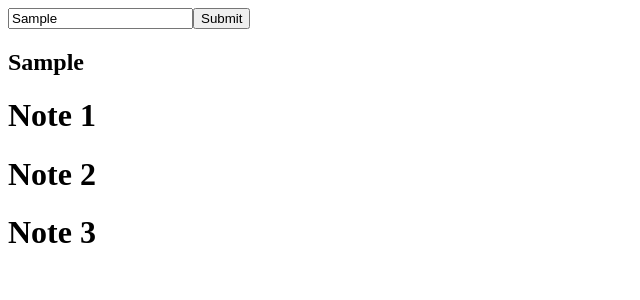
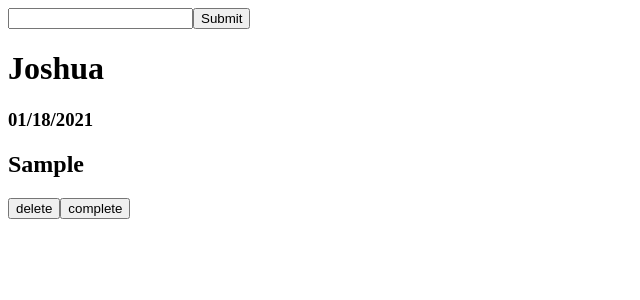
Before and after one commit to Laika-Beats/react-course, a React (Create React App) app: page / in a window 1280 px wide. Both pictures are taken after typing "Sample" into the empty fields and a click on the button "Submit". Shown: the top 300 px of the page, without its empty margins (0-640 px from the left). Built offline with nearby package versions, Linux system fonts and the light colour scheme.

Commit message:
i can feel the progression

```diff
--- a/src/App.js
+++ b/src/App.js
@@ -1,12 +1,21 @@
-import React from "react";
+import React, { useState } from "react";
 import CreateNote from "./components/CreateNote";
 import NoteList from "./components/NoteList";
 
 function App() {
+  const user = "Joshua";
+  const [input, setInput] = useState("");
+  const [notes, setNotes] = useState([]);
+
   return (
     <div>
-      <CreateNote />
-      <NoteList />
+      <CreateNote
+        setInput={setInput}
+        input={input}
+        setNotes={setNotes}
+        notes={notes}
+      />
+      <NoteList user={user} notes={notes} setNotes={setNotes} input={input} />
     </div>
   );
 }
--- a/src/components/CreateNote.js
+++ b/src/components/CreateNote.js
@@ -1,16 +1,11 @@
-import React, { useState } from "react";
+import React from "react";
 
-function CreateNote() {
-  const [input, setInput] = useState("");
-  const [notes, setNotes] = useState([]);
-
+function CreateNote({ setInput, setNotes, input, notes }) {
   let noteInput = (e) => {
-    console.log(e.target.value);
     setInput(e.target.value);
   };
   const submitNote = (e) => {
     e.preventDefault();
-    console.log("Hey");
     setNotes([...notes, input]);
     setInput("");
   };
@@ -18,10 +13,9 @@ function CreateNote() {
   return (
     <div>
       <form onSubmit={submitNote}>
-        <input onChange={noteInput}></input>
+        <input value={input} onChange={noteInput}></input>
         <button>Submit</button>
       </form>
-      <h2>{notes}</h2>
     </div>
   );
 }
--- /dev/null
+++ b/src/components/Note.js
@@ -0,0 +1,30 @@
+import React from "react";
+
+function Note({ user, note, setNotes, notes, key }) {
+  let newDate = new Date();
+  let date = newDate.getDate();
+  let month = newDate.getMonth() + 1;
+  if (month < 10) {
+    month = `0${month}`;
+  } else {
+    month = newDate.getMonth();
+  }
+
+  let year = newDate.getFullYear();
+  const deleteNote = () => {
+    setNotes(notes.filter((n) => n !== note));
+  };
+  return (
+    <div>
+      <h1>{user}</h1>
+      <h3>
+        {month}/{date}/{year}
+      </h3>
+      <h2>{note}</h2>
+      <button onClick={deleteNote}>delete</button>
+      <button>complete</button>
+    </div>
+  );
+}
+
+export default Note;
--- a/src/components/NoteList.js
+++ b/src/components/NoteList.js
@@ -1,11 +1,12 @@
 import React from "react";
+import Note from "./Note";
 
-function NoteList() {
+function NoteList({ user, notes, setNotes }) {
   return (
     <div>
-      <h1>Note 1</h1>
-      <h1>Note 2</h1>
-      <h1>Note 3</h1>
+      {notes.map((note) => (
+        <Note user={user} note={note} notes={notes} setNotes={setNotes} />
+      ))}
     </div>
   );
 }
```
